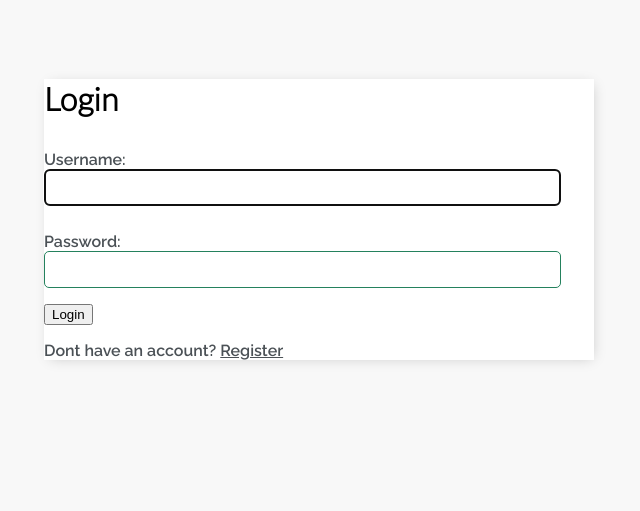
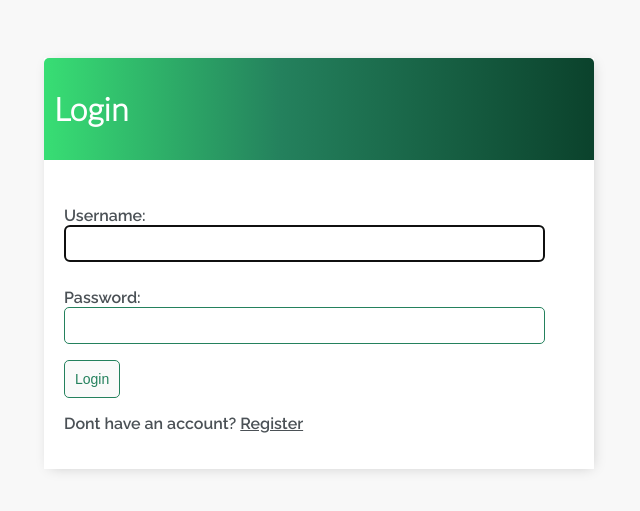
Before and after one commit to jjconway23/registration_todo_list, a Django app: page /login/ in a window 1280 px wide. Shown: the top 511 px of the page, without its empty margins (321-961 px from the left). Run offline with Django 3.2, Linux system fonts and the light colour scheme.

Commit message:
complete styling login page

```diff
--- a/main/templates/main/login.html
+++ b/main/templates/main/login.html
@@ -1,14 +1,19 @@
 {% extends 'main/base.html' %}
     {% block content %}
+<div class="header-bar">
+    <h1>Login</h1>
 
-<h1>Login</h1>
+</div>
+<div class="card-body">
+    <form action="" method="POST">
+        {% csrf_token %}
+        {{form.as_p}}
+        <input class="btn" type="submit" value="Login">
 
-<form action="" method="POST">
-    {% csrf_token %}
-    {{form.as_p}}
-    <input type="submit" value="Login">
+    </form>
+    <p>Dont have an account? <a href="{% url 'register' %}">Register</a></p>
+</div>
 
-</form>
 
-<p>Dont have an account? <a href="{% url 'register' %}">Register</a></p>
+
 {% endblock content %}
```
